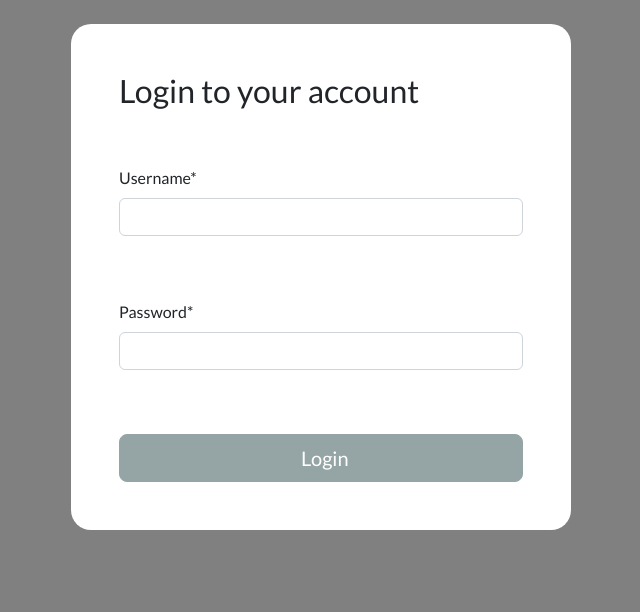
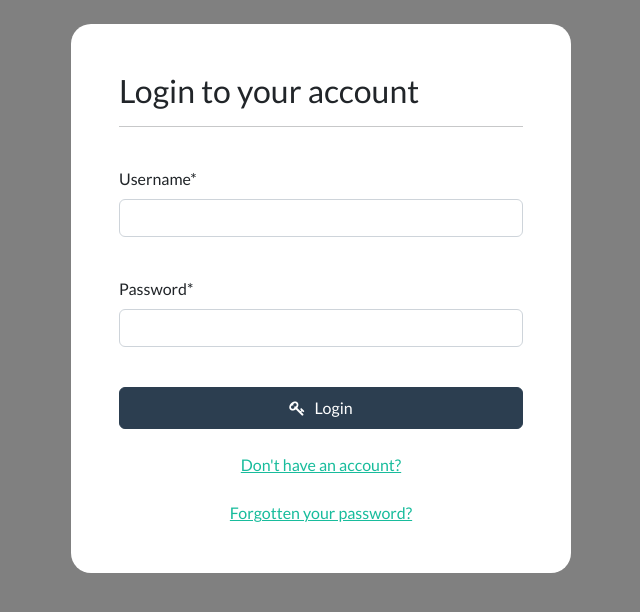
Before and after one commit to sharipovjonibek/ecommerce, a Django app: page /account/my-login in a window 1280 px wide. Shown: the part 72-684 px from the top of the page, without its empty margins (319-959 px from the left). Run offline with Django 5.2, Linux system fonts and the light colour scheme; data that the repository does not hold is empty; some libraries are stand-ins or nearby versions.

Commit message:
Improve 'UI/UX' of application

```diff
--- a/account/templates/account/my-login.html
+++ b/account/templates/account/my-login.html
@@ -15,7 +15,7 @@
     <div class ="container bg-white shadow-md p-5 form-layout">
         <h3> Login to your account </h3>
 
-        <br>
+        <hr>
         <br>
 
         <form method="POST" autocomplete="off">
@@ -23,13 +23,24 @@
 
             {{form.username|as_crispy_field}}
 
-            <br><br>
+            <br>
             {{form.password|as_crispy_field}}
 
             <br>
-            <br>
 
-            <button type="submit" class="btn btn-secondary btn-lg w-100 btn-block p-2">&nbsp; Login</button>
+            <button type="submit" class="btn btn-primary navbar-btn text-white w-100 p-2"><i class="fa fa-key" aria-hidden="true"></i> &nbsp; Login</button>
+
+            <br> <br>
+
+            <div class="text-center">
+
+                <a href="{% url 'register' %}"> Don't have an account? </a>
+
+                <br><br>
+
+                <a href="{% url 'my-login' %}"> Forgotten your password? </a>
+
+            </div>
 
         </form>
 
--- a/account/views.py
+++ b/account/views.py
@@ -137,9 +137,6 @@ def dashboard(request):
     return render(request,"account/dashboard.html")
 
 
-
-
-
 @login_required(login_url='my-login')
 def profile_management(request):
 
--- a/store/templates/store/store.html
+++ b/store/templates/store/store.html
@@ -31,7 +31,7 @@
 
                 <br>
 
-                <a href="{% url 'register' %}" class="btn btn-primary my-2"> Create an account </a>
+                <a href="{% url 'register' %}" class="btn btn-primary my-2"><i class="fa fa-user-plus" aria-hidden="true"></i> &nbsp; Create an account </a>
 
 
             </div>
```
Also changed, not shown: account/templates/account/registration/register.html (+11 -2 lines).
